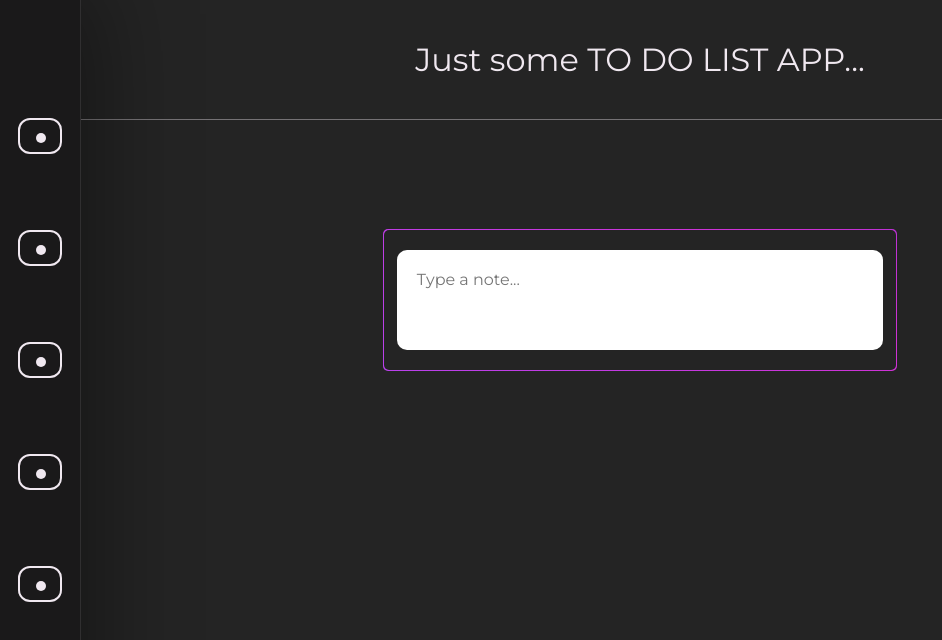
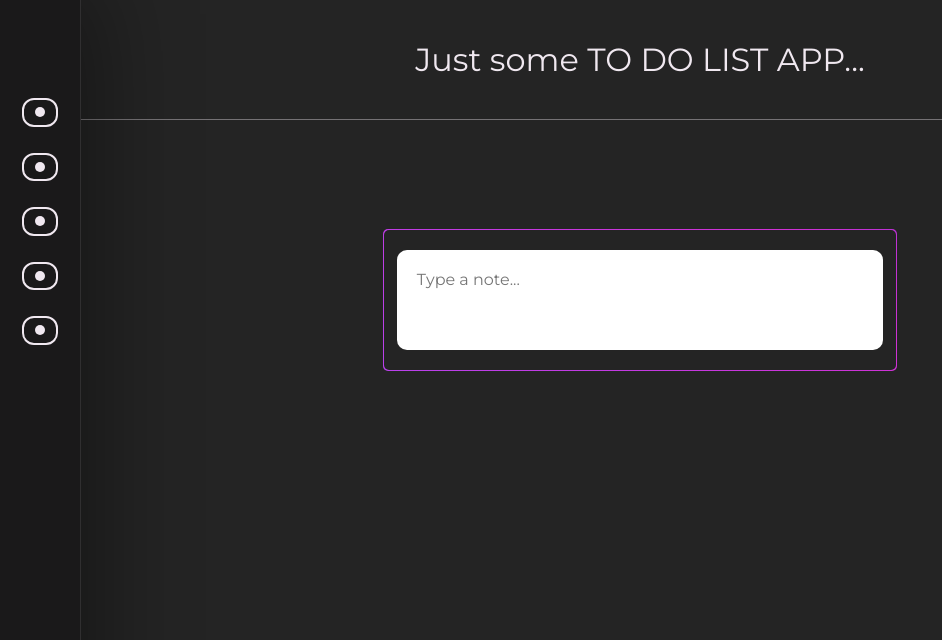
Before and after one commit to JlordS32/TDL-App, a React (Vite) app: page / in a window 1280 px wide. Shown: the top 640 px of the page, without its empty margins (0-942 px from the left). Built offline with nearby package versions, Linux system fonts and the light colour scheme; a web font is replaced by a local one.

Commit message:
added framer motion

```diff
--- a/package.json
+++ b/package.json
@@ -11,6 +11,7 @@
   },
   "dependencies": {
     "@formkit/auto-animate": "^0.7.0",
+    "framer-motion": "^10.12.18",
     "react": "^18.2.0",
     "react-dom": "^18.2.0",
     "uuid": "^9.0.0"
--- a/src/components/home/TodoBox.jsx
+++ b/src/components/home/TodoBox.jsx
@@ -2,6 +2,8 @@ import React, {
    useContext
 } from 'react';
 import '../../styles/todo.modules.css';
+
+import { motion } from 'framer-motion';
 
 // SVG Imports
 import DeleteIcon from '../../assets/icons/DeleteIcon';
@@ -25,7 +27,23 @@ const Todobox = ({todo, onDelete}) => {
    }
 
    return (
-      <div className='todo-container'>
+      <motion.div className='todo-container'
+         initial={{
+            opacity: 0,
+            scale: 0.7
+         }}
+         animate={{
+            opacity: 1,
+            scale: 1
+         }}
+         transition={{
+            duration: 0.25,
+            ease: 'linear',
+            x: {
+               duration: 1
+            }
+         }}
+      >
          <div className='title'>
             {title}
          </div>
@@ -40,7 +58,7 @@ const Todobox = ({todo, onDelete}) => {
                 <MoreIcon />
               </div>
          </div>
-      </div>
+      </motion.div>
    )
 }
 
--- a/src/styles/nav.modules.css
+++ b/src/styles/nav.modules.css
@@ -28,15 +28,16 @@
    box-shadow: -15px 11px 100px 30px rgba(0,0,0,0.4);
    display: flex;
    align-items: center;
-   justify-content: center;
    flex-direction: column;
+   box-sizing: border-box;
+   padding: 100px 0px 0px 0px;
 }
 
 .clickable-button {
-   width: 50%;
-   height: 4%;
+   width: 40%;
+   height: 3.5%;
    outline: 2px solid var(--white);
-   margin-bottom: 80px;
+   margin-bottom: 30px;
    border-radius: 10px;
    position: relative;
 }
@@ -44,14 +45,14 @@
 .clickable-button:hover {
    opacity: 50%;
    cursor: pointer !important;
+   transform: scale(1.1);
 }
 
 .clickable-button::after {
    position: absolute;
-   top: 40%;
-   right: 0px;
-   left: 40%;
-   bottom: 0px;
+   top: 50%;
+   left: 50%;
+   transform: translate(-50%, -50%);
    content: '';
    height: 10px;
    width: 10px;
```
Also changed, not shown: 1 other file (tests, documents, lock files or other folders).
